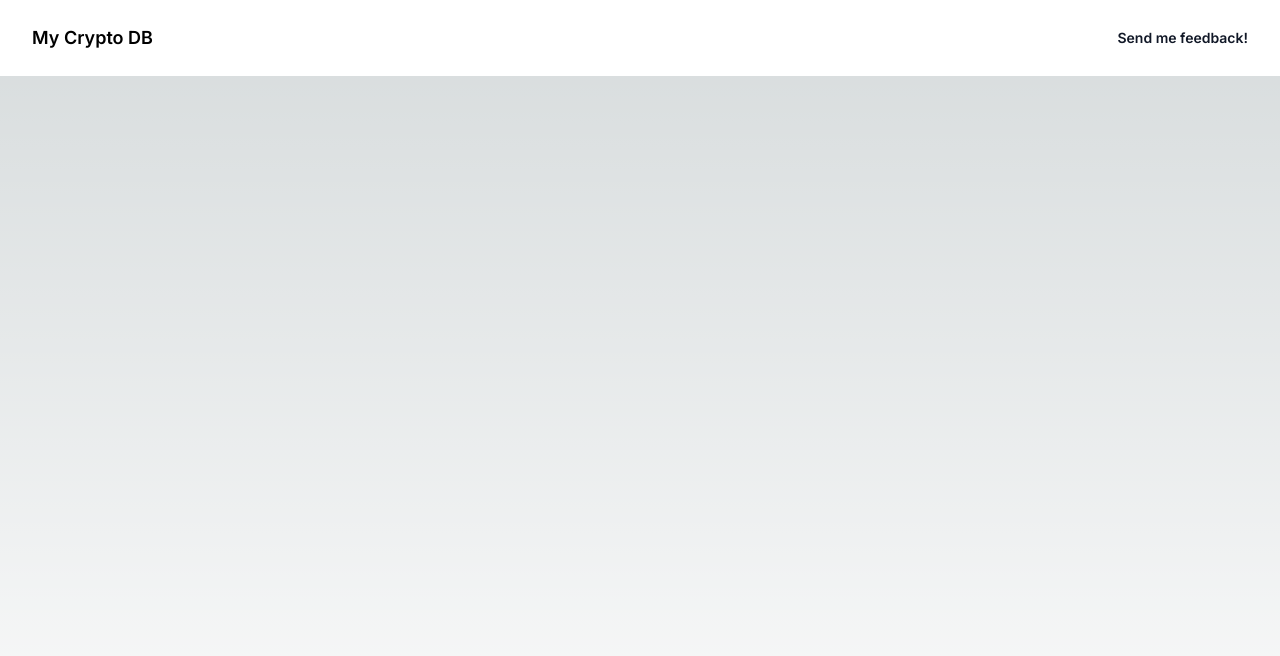
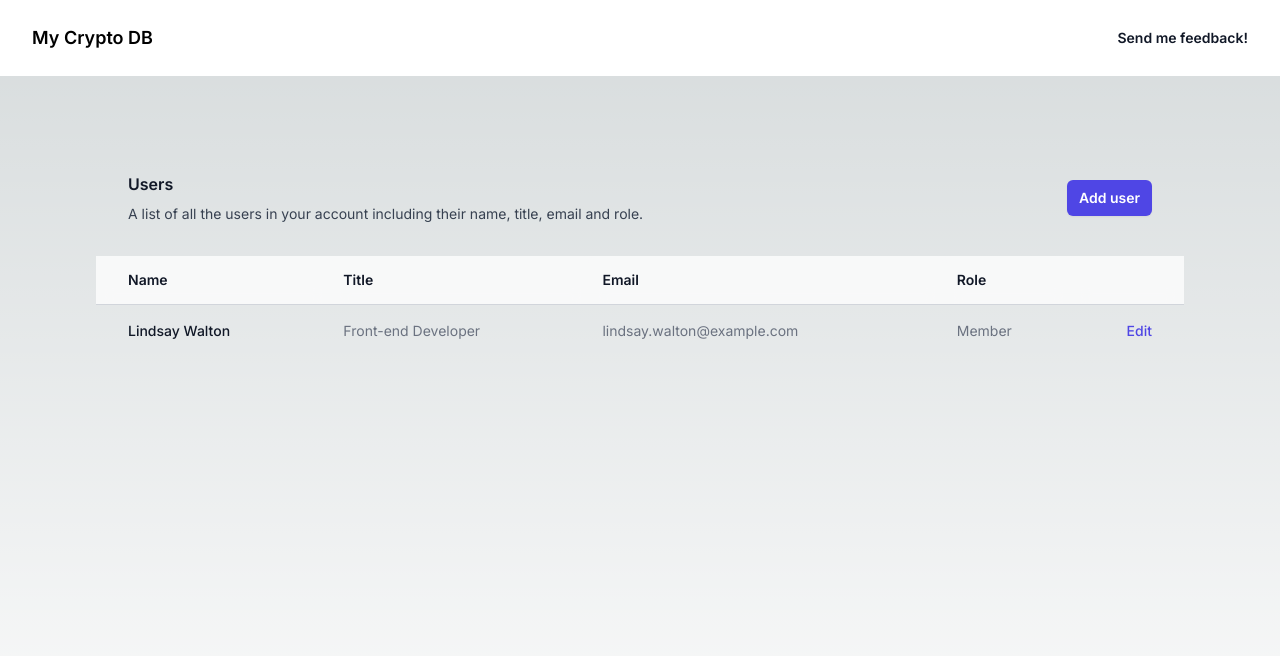
Before and after one commit to ArshaanB/wallet-base, a Next.js app: page / in a window 1280 px wide. Shown: the top 656 px of the page. Built offline with nearby package versions, Linux system fonts and the light colour scheme.

Commit message:
Added Table component, requires updates

```diff
--- a/app/components/header/header.tsx
+++ b/app/components/header/header.tsx
@@ -1,5 +1,4 @@
 "use client";
-import { Bars3Icon } from "@heroicons/react/24/outline";
 
 /**
  * Tailwind UI: https://tailwindui.com/components/marketing/elements/headers
--- /dev/null
+++ b/app/components/table/table.tsx
@@ -0,0 +1,147 @@
+/**
+ * Tailwind UI: https://tailwindui.com/components/application-ui/lists/tables
+ * Option "With sticky header"
+ */
+
+const people = [
+  {
+    name: "Lindsay Walton",
+    title: "Front-end Developer",
+    email: "lindsay.walton@example.com",
+    role: "Member"
+  }
+  // More people...
+];
+
+function classNames(...classes: string[]): string {
+  return classes.filter(Boolean).join(" ");
+}
+
+export default function Table() {
+  return (
+    <div className="px-4 sm:px-6 lg:px-8">
+      <div className="sm:flex sm:items-center">
+        <div className="sm:flex-auto">
+          <h1 className="text-base font-semibold leading-6 text-gray-900">
+            Users
+          </h1>
+          <p className="mt-2 text-sm text-gray-700">
+            A list of all the users in your account including their name, title,
+            email and role.
+          </p>
+        </div>
+        <div className="mt-4 sm:ml-16 sm:mt-0 sm:flex-none">
+          <button
+            type="button"
+            className="block rounded-md bg-indigo-600 px-3 py-2 text-center text-sm font-semibold text-white shadow-sm hover:bg-indigo-500 focus-visible:outline focus-visible:outline-2 focus-visible:outline-offset-2 focus-visible:outline-indigo-600"
+          >
+            Add user
+          </button>
+        </div>
+      </div>
+      <div className="mt-8 flow-root">
+        <div className="-mx-4 -my-2 sm:-mx-6 lg:-mx-8">
+          <div className="inline-block min-w-full py-2 align-middle">
+            <table className="min-w-full border-separate border-spacing-0">
+              <thead>
+                <tr>
+                  <th
+                    scope="col"
+                    className="sticky top-0 z-10 border-b border-gray-300 bg-white bg-opacity-75 py-3.5 pl-4 pr-3 text-left text-sm font-semibold text-gray-900 backdrop-blur backdrop-filter sm:pl-6 lg:pl-8"
+                  >
+                    Name
+                  </th>
+                  <th
+                    scope="col"
+                    className="sticky top-0 z-10 hidden border-b border-gray-300 bg-white bg-opacity-75 px-3 py-3.5 text-left text-sm font-semibold text-gray-900 backdrop-blur backdrop-filter sm:table-cell"
+                  >
+                    Title
+                  </th>
+                  <th
+                    scope="col"
+                    className="sticky top-0 z-10 hidden border-b border-gray-300 bg-white bg-opacity-75 px-3 py-3.5 text-left text-sm font-semibold text-gray-900 backdrop-blur backdrop-filter lg:table-cell"
+                  >
+                    Email
+                  </th>
+                  <th
+                    scope="col"
+                    className="sticky top-0 z-10 border-b border-gray-300 bg-white bg-opacity-75 px-3 py-3.5 text-left text-sm font-semibold text-gray-900 backdrop-blur backdrop-filter"
+                  >
+                    Role
+                  </th>
+                  <th
+                    scope="col"
+                    className="sticky top-0 z-10 border-b border-gray-300 bg-white bg-opacity-75 py-3.5 pl-3 pr-4 backdrop-blur backdrop-filter sm:pr-6 lg:pr-8"
+                  >
+                    <span className="sr-only">Edit</span>
+                  </th>
+                </tr>
+              </thead>
+              <tbody>
+                {people.map((person, personIdx) => (
+                  <tr key={person.email}>
+                    <td
+                      className={classNames(
+                        personIdx !== people.length - 1
+                          ? "border-b border-gray-200"
+                          : "",
+                        "whitespace-nowrap py-4 pl-4 pr-3 text-sm font-medium text-gray-900 sm:pl-6 lg:pl-8"
+                      )}
+                    >
+                      {person.name}
+                    </td>
+                    <td
+                      className={classNames(
+                        personIdx !== people.length - 1
+                          ? "border-b border-gray-200"
+                          : "",
+                        "whitespace-nowrap hidden px-3 py-4 text-sm text-gray-500 sm:table-cell"
+                      )}
+                    >
+                      {person.title}
+                    </td>
+                    <td
+                      className={classNames(
+                        personIdx !== people.length - 1
+                          ? "border-b border-gray-200"
+                          : "",
+                        "whitespace-nowrap hidden px-3 py-4 text-sm text-gray-500 lg:table-cell"
+                      )}
+                    >
+                      {person.email}
+                    </td>
+                    <td
+                      className={classNames(
+                        personIdx !== people.length - 1
+                          ? "border-b border-gray-200"
+                          : "",
+                        "whitespace-nowrap px-3 py-4 text-sm text-gray-500"
+                      )}
+                    >
+                      {person.role}
+                    </td>
+                    <td
+                      className={classNames(
+                        personIdx !== people.length - 1
+                          ? "border-b border-gray-200"
+                          : "",
+                        "relative whitespace-nowrap py-4 pr-4 pl-3 text-right text-sm font-medium sm:pr-8 lg:pr-8"
+                      )}
+                    >
+                      <a
+                        href="#"
+                        className="text-indigo-600 hover:text-indigo-900"
+                      >
+                        Edit<span className="sr-only">, {person.name}</span>
+                      </a>
+                    </td>
+                  </tr>
+                ))}
+              </tbody>
+            </table>
+          </div>
+        </div>
+      </div>
+    </div>
+  );
+}
--- a/app/page.tsx
+++ b/app/page.tsx
@@ -1,12 +1,16 @@
 import Image from "next/image";
 
 import Header from "./components/header/header";
+import Table from "./components/table/table";
 
 export default function Home() {
   return (
     <div>
       <Header />
-      <main className="flex min-h-screen flex-col items-center justify-between p-24"></main>
+      {/* Consider: flex flex-col items-center justify-between */}
+      <main className="min-h-screen p-24">
+        <Table />
+      </main>
     </div>
   );
 }
```
